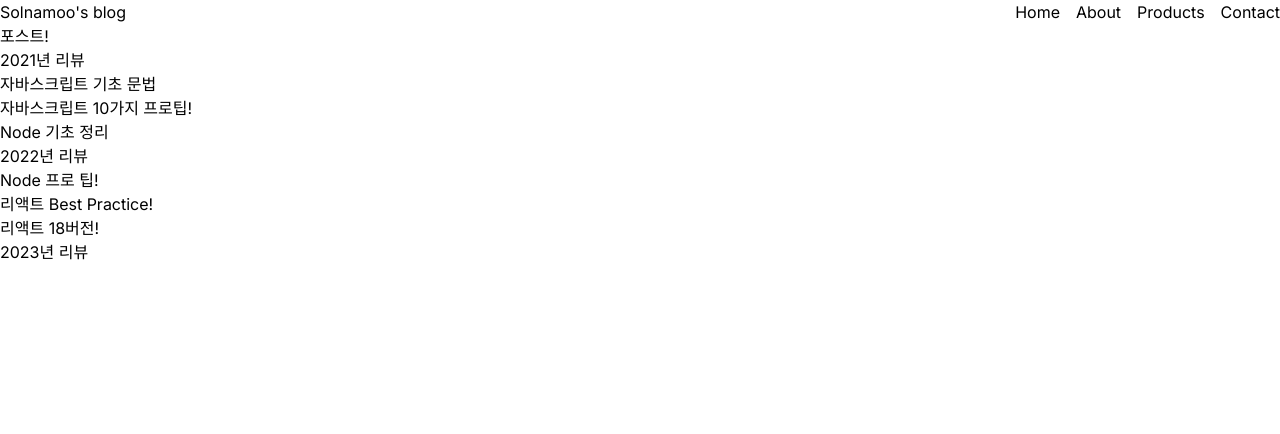
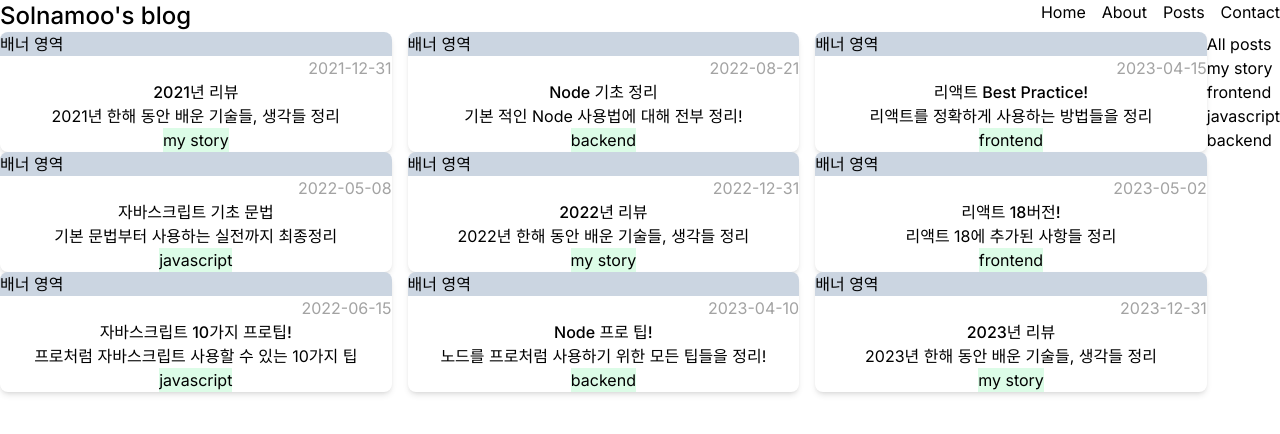
Before and after one commit to sol-namoo/nextjs-13-practice, a Next.js app: page /posts in a window 1280 px wide. Shown: the top 434 px of the page. Built offline with nearby package versions, Linux system fonts and the light colour scheme.

Commit message:
feat: fetch posts based on query string

```diff
--- a/package.json
+++ b/package.json
@@ -9,7 +9,6 @@
     "lint": "next lint"
   },
   "dependencies": {
-    "@types/node": "20.5.6",
     "@types/react": "18.2.21",
     "@types/react-dom": "18.2.7",
     "eslint-config-next": "13.4.19",
@@ -23,6 +22,7 @@
     "react-syntax-highlighter": "^15.5.0"
   },
   "devDependencies": {
+    "@types/node": "^20.8.6",
     "@typescript-eslint/eslint-plugin": "^6.5.0",
     "autoprefixer": "^10.4.16",
     "eslint": "^8.48.0",
--- /dev/null
+++ b/src/app/api/posts/route.ts
@@ -0,0 +1,10 @@
+import { NextRequest } from 'next/server';
+import { getPosts } from '@/app/service/posts';
+import { NextResponse } from 'next/server';
+
+export async function GET(request: NextRequest) {
+  const posts = await getPosts(
+    request.nextUrl.searchParams.get('category') as string,
+  );
+  return NextResponse.json(posts);
+}
--- /dev/null
+++ b/src/app/data/category.ts
@@ -0,0 +1,3 @@
+const categories = ['my story', 'frontend', 'javascript', 'backend'];
+
+export default categories;
--- a/src/app/layout.tsx
+++ b/src/app/layout.tsx
@@ -23,11 +23,13 @@ export default function RootLayout({
     <html lang='ko'>
       <body className={inter.className + ' container mx-auto'}>
         <header className='flex justify-between'>
-          <h1>{"Solnamoo's blog"}</h1>
-          <nav className='flex flex space-x-4 ml-auto'>
+          <Link href='/home'>
+            <h1 className='text-2xl font-medium'>{"Solnamoo's blog"}</h1>
+          </Link>
+          <nav className='flex space-x-4 ml-auto'>
             <Link href='/home'>Home</Link>
             <Link href='/about'>About</Link>
-            <Link href='/posts'>Products</Link>
+            <Link href='/posts'>Posts</Link>
             <Link href='/contact'>Contact</Link>
           </nav>
         </header>
--- a/src/app/posts/[slug]/page.tsx
+++ b/src/app/posts/[slug]/page.tsx
@@ -16,24 +16,26 @@ export function generateMetadata({ params }: Props) {
 
 export default async function postPage({ params }: Props) {
   const data = await getPost(params.slug);
-  if (!data) {
+  if (!data?.crr?.content) {
     return notFound();
   }
-
-  console.log(data);
   return (
-    <>
-      {/** 본문 레이아웃 컴포넌트 */}
-      <div>
+    <main className='rounded-lg overflow-hidden'>
+      <section className='bg-slate-100'>
         <div>배너 영역</div>
         <h1>{data.crr.title}</h1>
         <div>{data.crr.description}</div>
-      </div>
-      <nav>
-        <Link href={`/posts/${data.prev?.path}`}>{data.prev?.title}</Link>
-        <Link href={`/posts/${data.next?.path}`}>{data.next?.title}</Link>
+        <div>{data.crr.content}</div>
+      </section>
+      <nav className='flex'>
+        <Link href={`/posts/${data.prev?.path}`} className='w-1/2'>
+          <div className='bg-slate-400'>{data.prev?.title}</div>
+        </Link>
+        <Link href={`/posts/${data.next?.path}`} className='w-1/2'>
+          <div className='bg-slate-800'>{data.next?.title}</div>
+        </Link>
       </nav>
-    </>
+    </main>
   );
 }
 
--- a/src/app/posts/page.tsx
+++ b/src/app/posts/page.tsx
@@ -1,22 +1,43 @@
 import Link from 'next/link';
-import { getPosts } from '../service/posts';
+
+import categories from '@/app/data/category';
+import { getPosts } from '@/app/service/posts';
+import PostCard from '@/app/views/post/postCard';
 
 export const revalidate = 60;
 
-export default async function PostsPage() {
-  const posts = await getPosts();
+export default async function PostsPage({
+  searchParams,
+}: {
+  searchParams: { [key: string]: string | string[] | undefined };
+}) {
+  const posts = await getPosts(searchParams['category'] as string);
 
   return (
     <>
-      <h1>포스트!</h1>
-      <ul>
-        {posts.map((post, index) => (
-          <Link key={index} href={`/posts/${post.path}`}>
-            {/** 카드 컴포넌트 만들기 */}
-            <li>{post.title}</li>
-          </Link>
-        ))}
-      </ul>
+      <main className='flex'>
+        <ul className='grow columns-3'>
+          {posts.map((post, index) => (
+            <Link key={index} href={`/posts/${post.path}`}>
+              <li>
+                <PostCard post={post} />
+              </li>
+            </Link>
+          ))}
+        </ul>
+        <aside>
+          <ul>
+            <li key={'all'}>
+              <Link href={`/posts?category`}>All posts</Link>
+            </li>
+            {categories.map((category, index) => (
+              <li key={index}>
+                <Link href={`/posts?category=${category}`}>{category}</Link>
+              </li>
+            ))}
+          </ul>
+        </aside>
+      </main>
     </>
   );
 }
--- a/src/app/service/posts.ts
+++ b/src/app/service/posts.ts
@@ -8,6 +8,8 @@ export type Post = {
   category: string;
   path: string;
   featured: boolean;
+  content?: string;
+  image?: string;
 };
 
 export type PostView = {
@@ -16,27 +18,46 @@ export type PostView = {
   next?: Post;
 };
 
-export async function getPosts(): Promise<Post[]> {
+export async function getPosts(filter?: string | null): Promise<Post[]> {
   const filePath = path.join(process.cwd(), 'data', 'posts.json');
-  const data = await fs.readFile(filePath, 'utf-8');
-  return JSON.parse(data);
+  const posts = await fs.readFile(filePath, 'utf-8');
+  return JSON.parse(posts).filter((post: Post) => {
+    if (filter) {
+      return post.category === filter;
+    } else {
+      return post;
+    }
+  });
 }
 
-export async function getPost(path: string): Promise<PostView | undefined> {
+export async function getPost(crrPath: string): Promise<PostView | undefined> {
   const posts = await getPosts();
+  let crrIndex = -1;
+  let content = '';
 
-  let indexCrr = 0;
   for (let i = 0; i < posts.length; i++) {
-    console.log('crr', i);
-    if (posts[i].path === path) {
-      indexCrr = i;
+    if (posts[i].path === crrPath) {
+      crrIndex = i;
       break;
     }
   }
 
-  return {
-    prev: posts[indexCrr - 1],
-    crr: posts[indexCrr],
-    next: posts[indexCrr + 1],
+  if (crrIndex > -1) {
+    const filePath = path.join(
+      process.cwd(),
+      'data',
+      'posts',
+      `${posts[crrIndex].path}.md`,
+    );
+    content = await fs.readFile(filePath, 'utf-8');
+    posts[crrIndex].content = content;
+  }
+
+  const response = {
+    prev: posts[crrIndex - 1],
+    crr: posts[crrIndex],
+    next: posts[crrIndex + 1],
   };
+
+  return response;
 }
--- /dev/null
+++ b/src/app/views/post/postCard.tsx
@@ -0,0 +1,22 @@
+import { Post } from '@/app/service/posts';
+import Link from 'next/link';
+
+const PostCard = ({ post }: { post: Post }) => {
+  return (
+    <Link href={`/posts/${post.path}`}>
+      <div className='rounded-lg overflow-hidden shadow-md'>
+        <div className='bg-slate-300'>배너 영역</div>
+        <div className='flex flex-col items-center text-center'>
+          <p className='text-neutral-400 self-end'>{post.date}</p>
+          <p className='font-medium'>{post.title}</p>
+          <p>{post.description}</p>
+          <div className='w-fit bg-green-100'>
+            <p>{post.category}</p>
+          </div>
+        </div>
+      </div>
+    </Link>
+  );
+};
+
+export default PostCard;
--- /dev/null
+++ b/src/app/views/post/postList.tsx
@@ -0,0 +1,19 @@
+import Link from 'next/link';
+import { getPosts } from '@/app/service/posts';
+import PostCard from '@/app/views/post/postCard';
+
+export default async function PostList() {
+  const posts = await getPosts();
+
+  return (
+    <>
+      {posts.map((post, index) => (
+        <Link key={index} href={`/posts/${post.path}`}>
+          <li>
+            <PostCard post={post} />
+          </li>
+        </Link>
+      ))}
+    </>
+  );
+}
--- a/src/view/home/profile.tsx
+++ /dev/null
@@ -1,9 +0,0 @@
-const Profile = () => {
-  return (
-    <div>
-      <h1>Profile</h1>
-    </div>
-  );
-};
-
-export default Profile;
```
Also changed, not shown: 1 other file (tests, documents, lock files or other folders).
